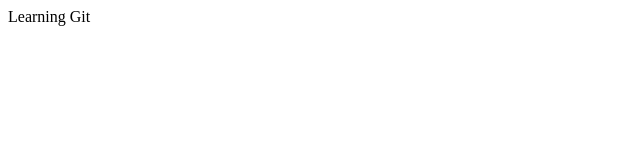
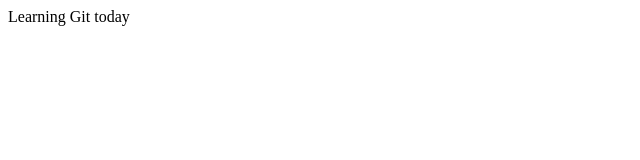
Before and after one commit to 42trustokerezi/mysampleapp, a plain HTML site: page index.html in a window 1280 px wide. Shown: the full height of the page, 0-640 px from the left. Drawn offline with Linux system fonts and the light colour scheme.

Commit message:
changed index.html

```diff
--- a/index.html
+++ b/index.html
@@ -1 +1 @@
-<div>Learning Git</div>
+<div>Learning Git today</div>
```
